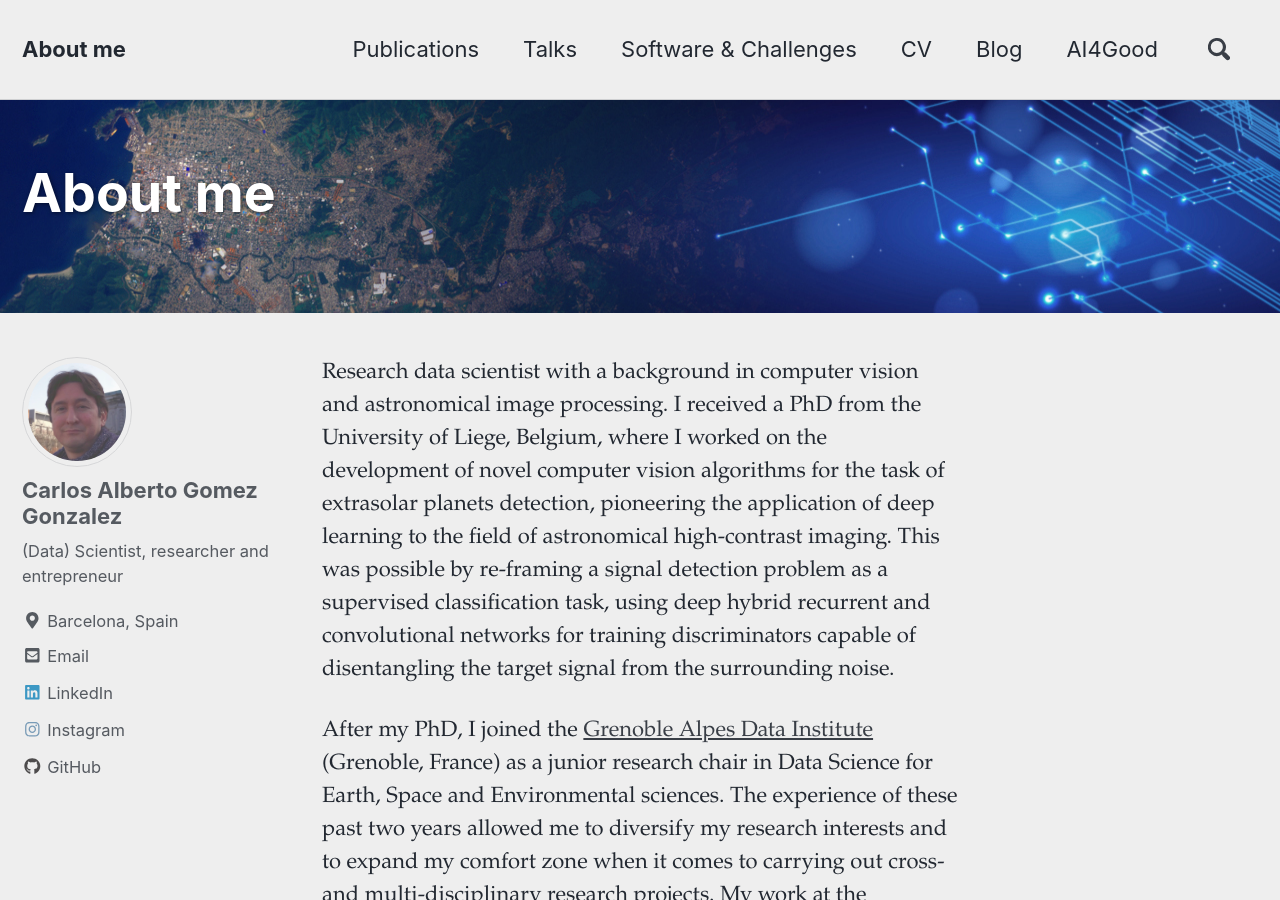
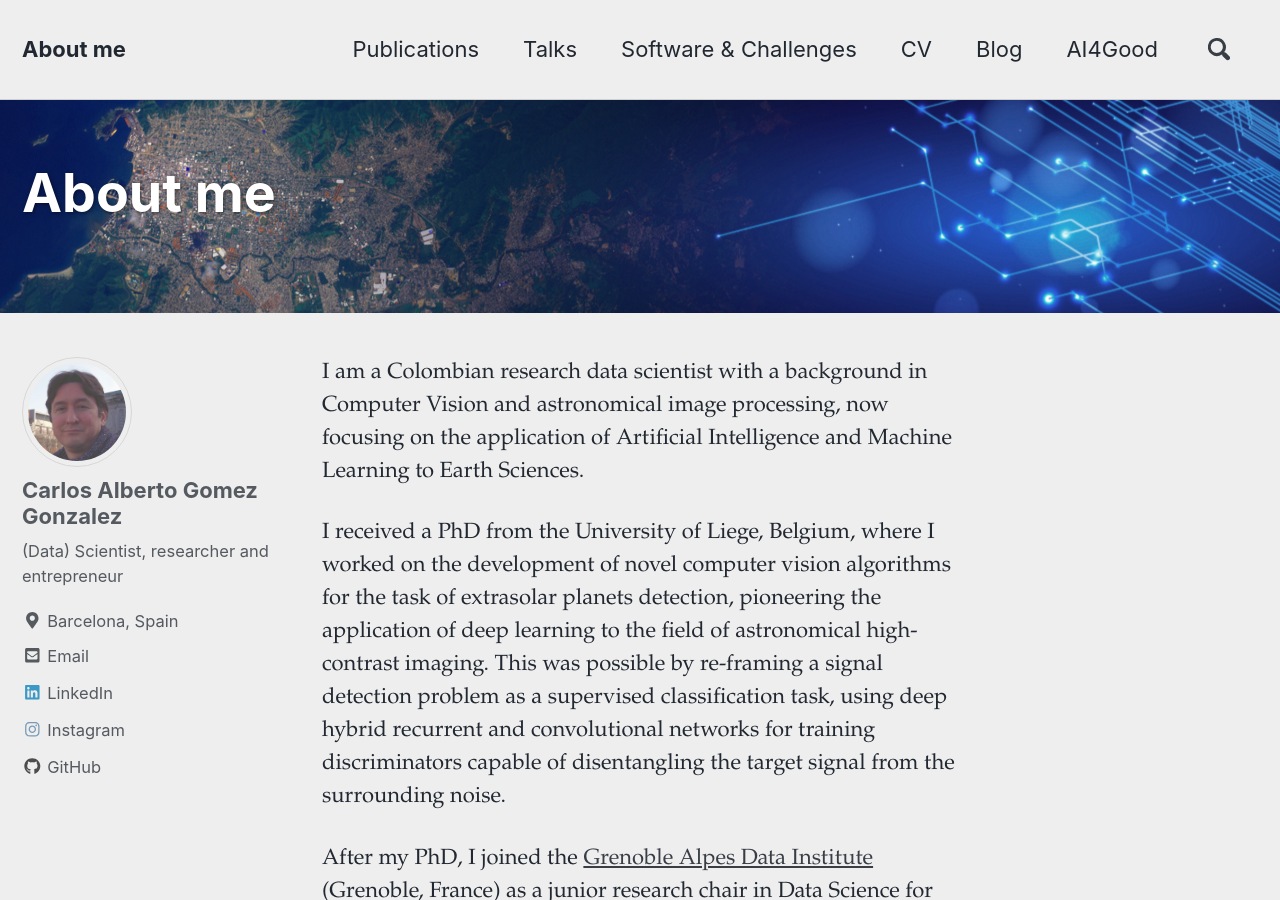
Before and after one commit to carlos-gg/carlos-gg.github.io, a Jekyll site: the page built from index.md, in a window 1280 px wide and 900 px high. Built offline with Jekyll 4.4.1, drawn with Linux system fonts in a browser that asks for light colours; nearby versions of some CDN libraries; our own code applies the rules of GitHub Pages for plain Markdown files; the list of posts is cut into pages by our own code; some of the changed text lies outside the part shown.

Commit message:
updating index

```diff
--- a/index.md
+++ b/index.md
@@ -1,11 +1,7 @@
-Research data scientist with a background in computer vision and astronomical image processing. I received a PhD from the University of Liege, Belgium, where I worked on the development of novel computer vision algorithms for the task of extrasolar planets detection, pioneering the application of deep learning to the field of astronomical high-contrast imaging. This was possible by re-framing a signal detection problem as a supervised classification task, using deep hybrid recurrent and convolutional networks for training discriminators capable of disentangling the target signal from the surrounding noise.
+I am a Colombian research data scientist with a background in Computer Vision and astronomical image processing, now focusing on the application of Artificial Intelligence and Machine Learning to Earth Sciences.
 
-After my PhD, I joined the [Grenoble Alpes Data Institute](https://data-institute.univ-grenoble-alpes.fr/) (Grenoble, France) as a junior research chair in Data Science for Earth, Space and Environmental sciences. The experience of these past two years allowed me to diversify my research interests and to expand my comfort zone when it comes to carrying out cross- and multi-disciplinary research projects. My work at the Grenoble Alpes Data Institute consisted in interfacing scientific data analysis and machine learning, drawing inspiration from the AI literature to create innovative algorithms for multi-dimensional data processing (e.g. image sequences with temporal, spectral or other additional dimensions).
+I received a PhD from the University of Liege, Belgium, where I worked on the development of novel computer vision algorithms for the task of extrasolar planets detection, pioneering the application of deep learning to the field of astronomical high-contrast imaging. This was possible by re-framing a signal detection problem as a supervised classification task, using deep hybrid recurrent and convolutional networks for training discriminators capable of disentangling the target signal from the surrounding noise.
 
-My interest in open research makes me spend a great deal of time developing open-source scientific computing [tools](https://github.com/carlgogo/), conducting data [challenges](https://exoplanet-imaging-challenge.github.io/) and spreading the word about open research [practices](https://grenoble-alpes-data-institute.github.io/2018-05-31-grenoble-software-carpentry/).
+After my PhD, I joined the [Grenoble Alpes Data Institute](https://data-institute.univ-grenoble-alpes.fr/) (Grenoble, France) as a junior research chair in Data Science for Earth, Space and Environmental sciences. The enriching experience of these past two years allowed me to diversify my research interests and to expand my comfort zone when it comes to carrying out cross- and multi-disciplinary research projects. My work at the Grenoble Alpes Data Institute consisted in interfacing scientific data analysis and machine learning, drawing inspiration from the AI literature to create innovative algorithms for multi-dimensional data processing (e.g. image sequences with temporal, spectral or other additional dimensions). My interest in open research led me to spend my time developing open-source scientific computing [tools](https://github.com/carlgogo/), organizing or participating in data [challenges](https://exoplanet-imaging-challenge.github.io/) and spreading the word about [open research practices](https://grenoble-alpes-data-institute.github.io/2018-05-31-grenoble-software-carpentry/).
 
-In one sentence, I am passionate about developing effective solutions at the interface between AI (machine learning), academia and entrepreneurship for tackling humanity's biggest challenges.
-
-------------
-
-_"If you're not having fun, you're not learning. There's a pleasure in finding things out."_, Richard Feynman.
+In one sentence, I am passionate about developing effective solutions at the interface between machine learning, academia and entrepreneurship for tackling humanity's biggest challenges.
```
